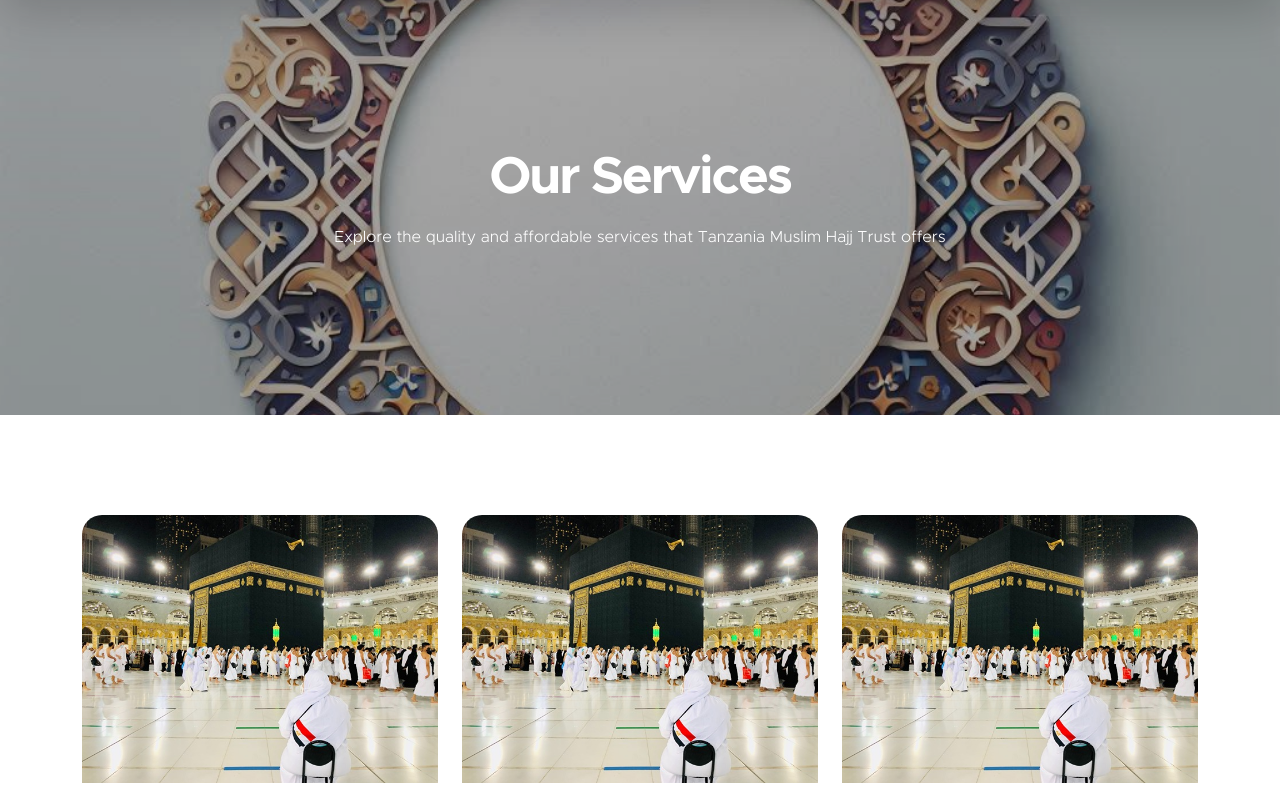
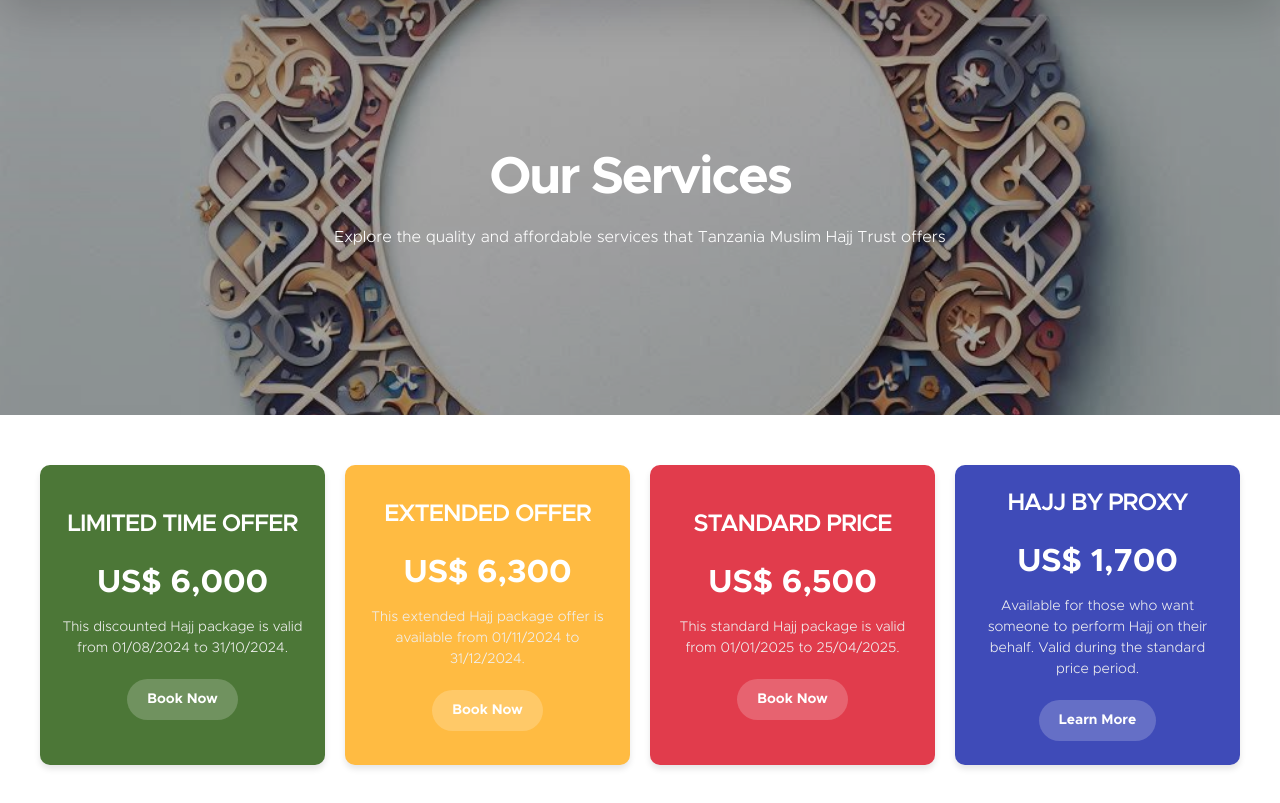
Before and after one commit to Fat-hy/Hajj-Trust, a plain HTML site: page services.html in a window 1280 px wide. Shown: the part 149-952 px from the top of the page. Drawn offline with Linux system fonts and the light colour scheme.

Commit message:
emergency commit need to restart pc

```diff
--- a/css/style.css
+++ b/css/style.css
@@ -2016,4 +2016,97 @@ blockquote::before {
   /* Change link color to primary on hover */
 }
 
+/* Pricing Section and Container */
+.pricing-section {
+  display: flex;
+  justify-content: center;
+  align-items: center;
+  padding: 50px 20px;
+}
+
+.pricing-container {
+  display: grid;
+  grid-template-columns: repeat(auto-fit, minmax(250px, 1fr));
+  gap: 20px;
+  max-width: 1200px;
+  width: 100%;
+}
+
+/* Pricing Box */
+.pricing-box {
+  text-align: center;
+  border: none;
+  border-radius: 10px;
+  padding: 20px;
+  box-shadow: 0 4px 6px rgba(0, 0, 0, 0.1);
+  transition: transform 0.3s ease, box-shadow 0.3s ease;
+  background: #fff;
+
+  /* Ensure equal width and height */
+  height: 300px;
+  /* Fixed height */
+  display: flex;
+  flex-direction: column;
+  justify-content: center;
+  align-items: center;
+}
+
+.pricing-box:hover {
+  transform: translateY(-5px);
+  box-shadow: 0 6px 12px rgba(0, 0, 0, 0.15);
+}
+
+.pricing-box h3 {
+  font-size: 1.5rem;
+  margin: 0 0 10px;
+  color: #fff;
+}
+
+.pricing-box .price {
+  font-size: 2rem;
+  font-weight: bold;
+  color: #fff;
+  margin: 10px 0;
+}
+
+.pricing-box .validity {
+  font-size: 0.875rem;
+  color: #f0f0f0;
+  margin-bottom: 20px;
+  text-align: center;
+}
+
+.pricing-box button {
+  font-size: 0.875rem;
+  font-weight: bold;
+  border-radius: 50px;
+  padding: 10px 20px;
+  border: none;
+  color: #fff;
+  background: rgba(255, 255, 255, 0.2);
+  cursor: pointer;
+  transition: background 0.3s ease;
+}
+
+.pricing-box button:hover {
+  background: rgba(255, 255, 255, 0.4);
+}
+
+/* Colors for Pricing Tiers */
+.p-green {
+  background: #4c7737;
+}
+
+.p-yel {
+  background: #ffbb42;
+}
+
+.p-red {
+  background: #e13c4c;
+}
+
+.p-blue {
+  background: #3f4bb8;
+}
+
 /* Adjusted  CSS  End*/
--- a/services.html
+++ b/services.html
@@ -2,18 +2,21 @@
 <html lang="en">
   <head>
     <meta charset="utf-8" />
-    <meta name="viewport" content="width=device-width, initial-scale=1" />
-
-    <meta name="description" content="" />
-    <meta name="author" content="" />
+    <meta name="viewport" content="width=device-width, initial-scale=1.0" />
+    <meta
+      name="description"
+      content="Learn more about Tanzania Muslim Hajj Trust, a leading Hajj and Umrah service provider in Tanzania with over 20 years of experience."
+    />
+    <meta
+      name="keywords"
+      content="About Tanzania Muslim Hajj Trust, Hajj, Umrah, Pilgrimage, Islamic Travel"
+    />
+    <meta name="author" content="Tanzania Muslim Hajj Trust" />
+    <link rel="icon" type="image/x-icon" href="img/favicon.svg" />
 
     <title>Our Services - Tanzania Muslim Hajj Trust</title>
-
-    <!-- CSS FILES -->
     <link href="css/bootstrap.min.css" rel="stylesheet" />
-
     <link href="css/bootstrap-icons.css" rel="stylesheet" />
-
     <link href="css/style.css" rel="stylesheet" />
   </head>
 
@@ -122,6 +125,46 @@
                 Hajj Trust offers
               </p>
             </div>
+          </div>
+        </div>
+      </section>
+
+      <section class="pricing-section">
+        <div class="pricing-container">
+          <div class="pricing-box p-green">
+            <h3>LIMITED TIME OFFER</h3>
+            <p class="price">US$ 6,000</p>
+            <p class="validity">
+              This discounted Hajj package is valid from 01/08/2024 to
+              31/10/2024.
+            </p>
+            <button>Book Now</button>
+          </div>
+          <div class="pricing-box p-yel">
+            <h3>EXTENDED OFFER</h3>
+            <p class="price">US$ 6,300</p>
+            <p class="validity">
+              This extended Hajj package offer is available from 01/11/2024 to
+              31/12/2024.
+            </p>
+            <button>Book Now</button>
+          </div>
+          <div class="pricing-box p-red">
+            <h3>STANDARD PRICE</h3>
+            <p class="price">US$ 6,500</p>
+            <p class="validity">
+              This standard Hajj package is valid from 01/01/2025 to 25/04/2025.
+            </p>
+            <button>Book Now</button>
+          </div>
+          <div class="pricing-box p-blue">
+            <h3>HAJJ BY PROXY</h3>
+            <p class="price">US$ 1,700</p>
+            <p class="validity">
+              Available for those who want someone to perform Hajj on their
+              behalf. Valid during the standard price period.
+            </p>
+            <button>Learn More</button>
           </div>
         </div>
       </section>
```
Also changed, not shown: about.html (+1 -1 lines), contact.html (+1 -17 lines), faqs.html (+11 -8 lines), hajj.html (+1 -1 lines), index.html (+1 -1 lines), img/favicon.svg (renamed from img/Hajjtrust-Logo-border.svg), img/poster.jpg (added).
